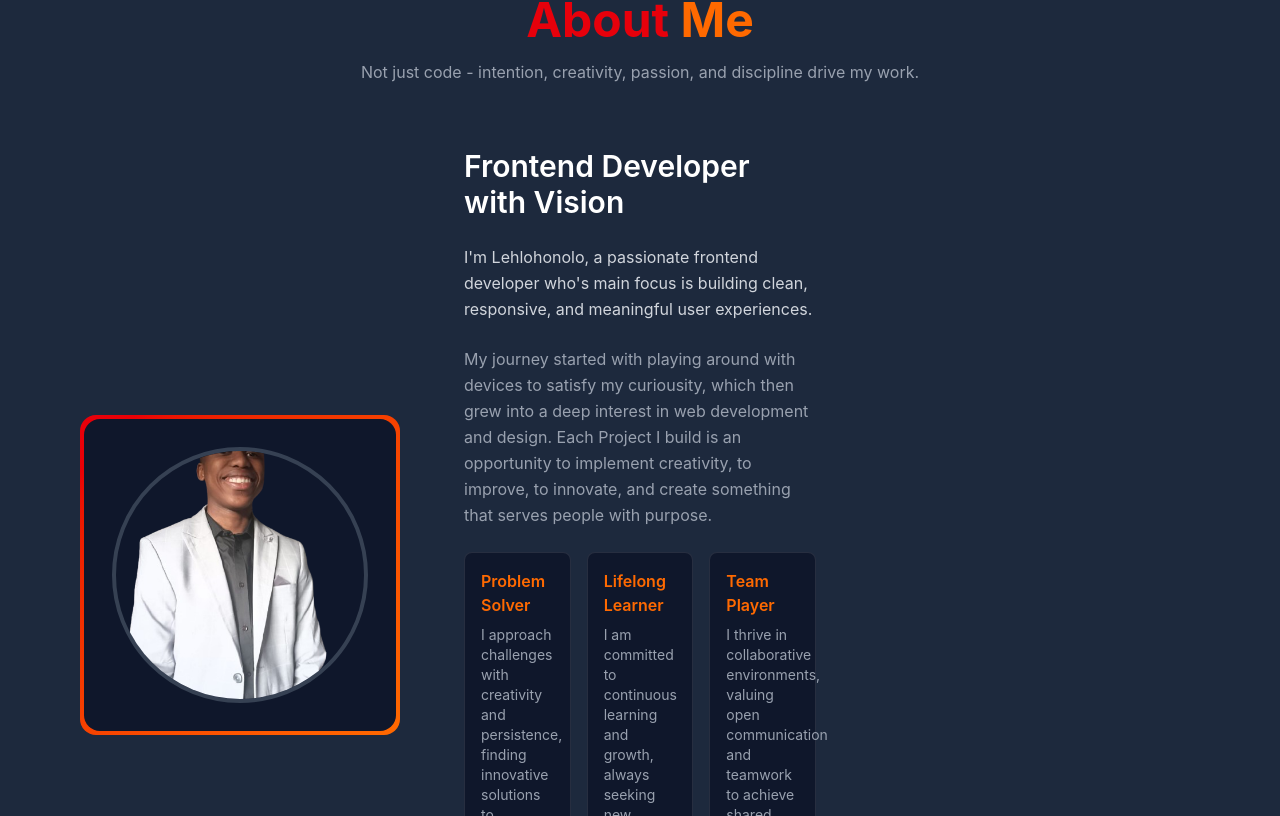
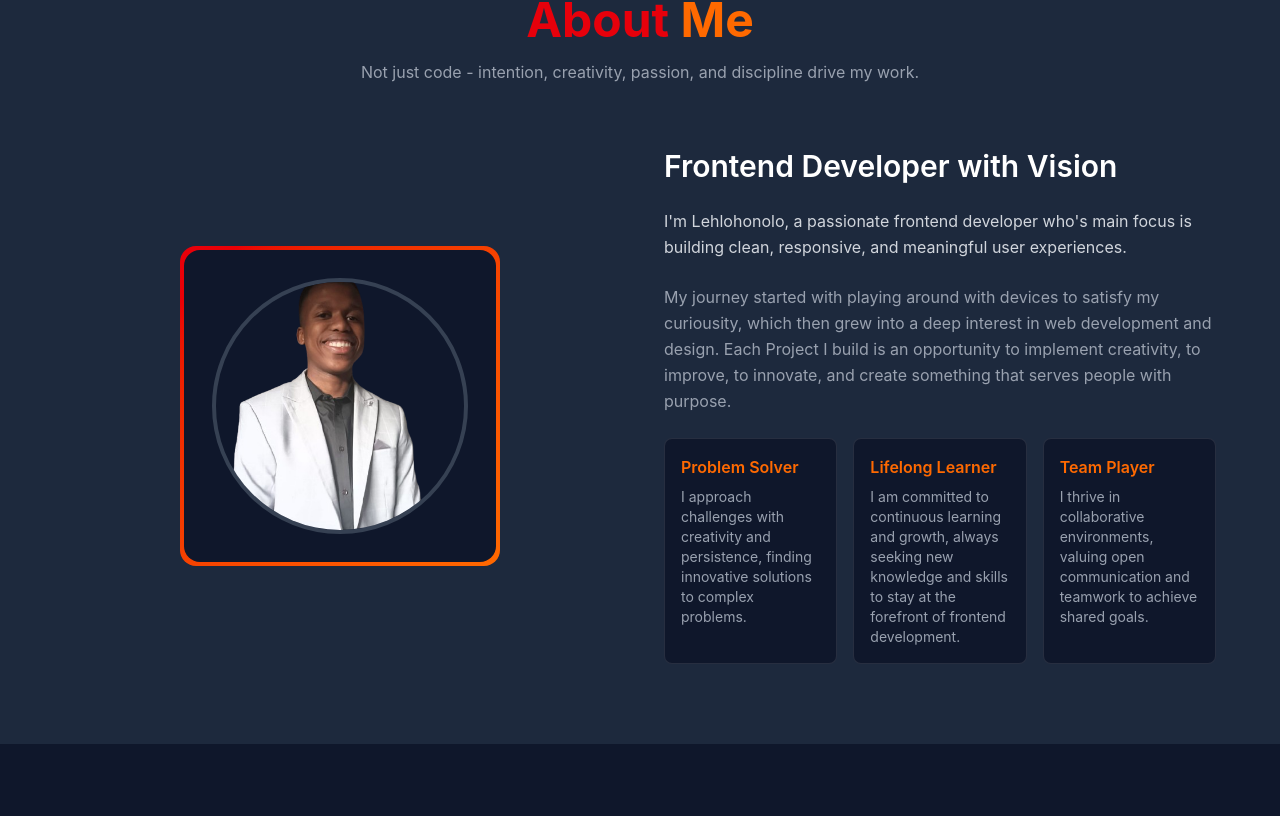
Before and after one commit to lxaba1305-crypto/Personal-Portfolio-Website, a React (Vite) app in the folder Personal-Portfolio-Website/: page / in a window 1280 px wide. Shown: the part 884-1700 px from the top of the page. Built offline with nearby package versions, Linux system fonts and the light colour scheme.

Commit message:
Added final touches

```diff
--- a/Personal-Portfolio-Website/src/components/About.jsx
+++ b/Personal-Portfolio-Website/src/components/About.jsx
@@ -18,14 +18,14 @@ function About() {
                     </div>
 
                     {/* Content */}
-                    <div className="grid md:grid-cols-3 gap-12 items-center">
+                    <div className="grid md:grid-cols-2 gap-12 items-center">
 
                         {/* Image 1 - Left */}
 
                         <div className="flex justify-center">
                             <div className="w-64 h-64 md:w-80 md:h-80 rounded-2xl bg-gradient-to-br from-red-600 to-orange-500 p-1">
                                 <div className="w-full h-full bg-slate-900 rounded-2xl flex items-center justify-center text-gray-400">
-                                    <img src={aboutImage} alt="About Me" className="w-48 h-48 md:w-64 md:h-64 object-cover rounded-full border-4 border-gray-700 hover:scale-105 transition duration-300"></img>
+                                    <img src={aboutImage} alt="About Me" className="w-48 h-48 md:w-64 md:h-64 object-cover object-[center_10%] rounded-full border-4 border-gray-700 hover:scale-105 transition duration-300"></img>
                                 </div>
                             </div>
                         </div>
--- a/Personal-Portfolio-Website/src/components/Navbar.jsx
+++ b/Personal-Portfolio-Website/src/components/Navbar.jsx
@@ -30,12 +30,12 @@ function Navbar() {
                     {/* LINKS */}
                     <div className="hidden md:flex space-x-6">
 
-                        <a href=""  className="text-gray-300 hover:text-orange-500 transition duration-300 relative after:absolute after:bottom-0 after:left-0 after:h-[2px] after:w-0 hover:after:w-full after:bg-orange-500 after:transition-all after:duration-300">Home</a>
-                        <a href="" className="text-gray-300 hover:text-orange-500 transition duration-300 relative after:absolute after:bottom-0 after:left-0 after:h-[2px] after:w-0 hover:after:w-full after:bg-orange-500 after:transition-all after:duration-300">About</a>
-                        <a href="" className="text-gray-300 hover:text-orange-500 transition duration-300 relative after:absolute after:bottom-0 after:left-0 after:h-[2px] after:w-0 hover:after:w-full after:bg-orange-500 after:transition-all after:duration-300">Skills</a>
-                        <a href="" className="text-gray-300 hover:text-orange-500 transition duration-300 relative after:absolute after:bottom-0 after:left-0 after:h-[2px] after:w-0 hover:after:w-full after:bg-orange-500 after:transition-all after:duration-300">Projects</a>
-                        <a href="" className="text-gray-300 hover:text-orange-500 transition duration-300 relative after:absolute after:bottom-0 after:left-0 after:h-[2px] after:w-0 hover:after:w-full after:bg-orange-500 after:transition-all after:duration-300">Journey</a>
-                        <a href="" className="text-gray-300 hover:text-orange-500 transition duration-300 relative after:absolute after:bottom-0 after:left-0 after:h-[2px] after:w-0 hover:after:w-full after:bg-orange-500 after:transition-all after:duration-300">Contact</a>
+                        <a href="#hero"  className="text-gray-300 hover:text-orange-500 transition duration-300 relative after:absolute after:bottom-0 after:left-0 after:h-[2px] after:w-0 hover:after:w-full after:bg-orange-500 after:transition-all after:duration-300">Home</a>
+                        <a href="#about" className="text-gray-300 hover:text-orange-500 transition duration-300 relative after:absolute after:bottom-0 after:left-0 after:h-[2px] after:w-0 hover:after:w-full after:bg-orange-500 after:transition-all after:duration-300">About</a>
+                        <a href="#skills" className="text-gray-300 hover:text-orange-500 transition duration-300 relative after:absolute after:bottom-0 after:left-0 after:h-[2px] after:w-0 hover:after:w-full after:bg-orange-500 after:transition-all after:duration-300">Skills</a>
+                        <a href="#projects" className="text-gray-300 hover:text-orange-500 transition duration-300 relative after:absolute after:bottom-0 after:left-0 after:h-[2px] after:w-0 hover:after:w-full after:bg-orange-500 after:transition-all after:duration-300">Projects</a>
+                        <a href="#journey" className="text-gray-300 hover:text-orange-500 transition duration-300 relative after:absolute after:bottom-0 after:left-0 after:h-[2px] after:w-0 hover:after:w-full after:bg-orange-500 after:transition-all after:duration-300">Journey</a>
+                        <a href="#contact" className="text-gray-300 hover:text-orange-500 transition duration-300 relative after:absolute after:bottom-0 after:left-0 after:h-[2px] after:w-0 hover:after:w-full after:bg-orange-500 after:transition-all after:duration-300">Contact</a>
                     </div>
                 </div>
             </div>
```
Also changed, not shown: Personal-Portfolio-Website/src/components/Skills.jsx (+3 -4 lines).
